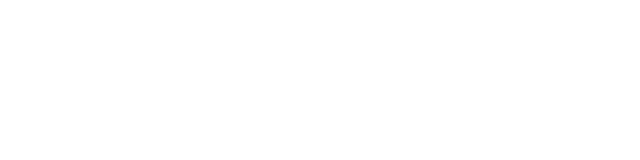
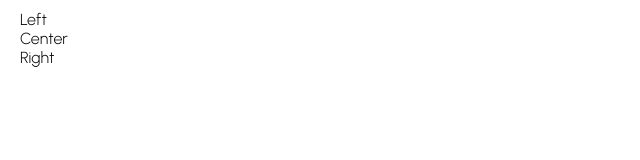
Before and after one commit to PJMantoss/junior-frontend-test, a React (Create React App) app: page / in a window 1280 px wide. Shown: the top 160 px of the page, without its empty margins (0-640 px from the left). Built offline with nearby package versions, Linux system fonts and the light colour scheme.

Commit message:
update Navbar.js

```diff
--- a/src/components/Navbar.js
+++ b/src/components/Navbar.js
@@ -20,9 +20,9 @@ const Navbar = () => {
   return (
     <Container>
       <Wrapper>
-        <Left></Left>
-        <Center></Center>
-        <Right></Right>
+        <Left>Left</Left>
+        <Center>Center</Center>
+        <Right>Right</Right>
       </Wrapper>
     </Container>
   )
```
